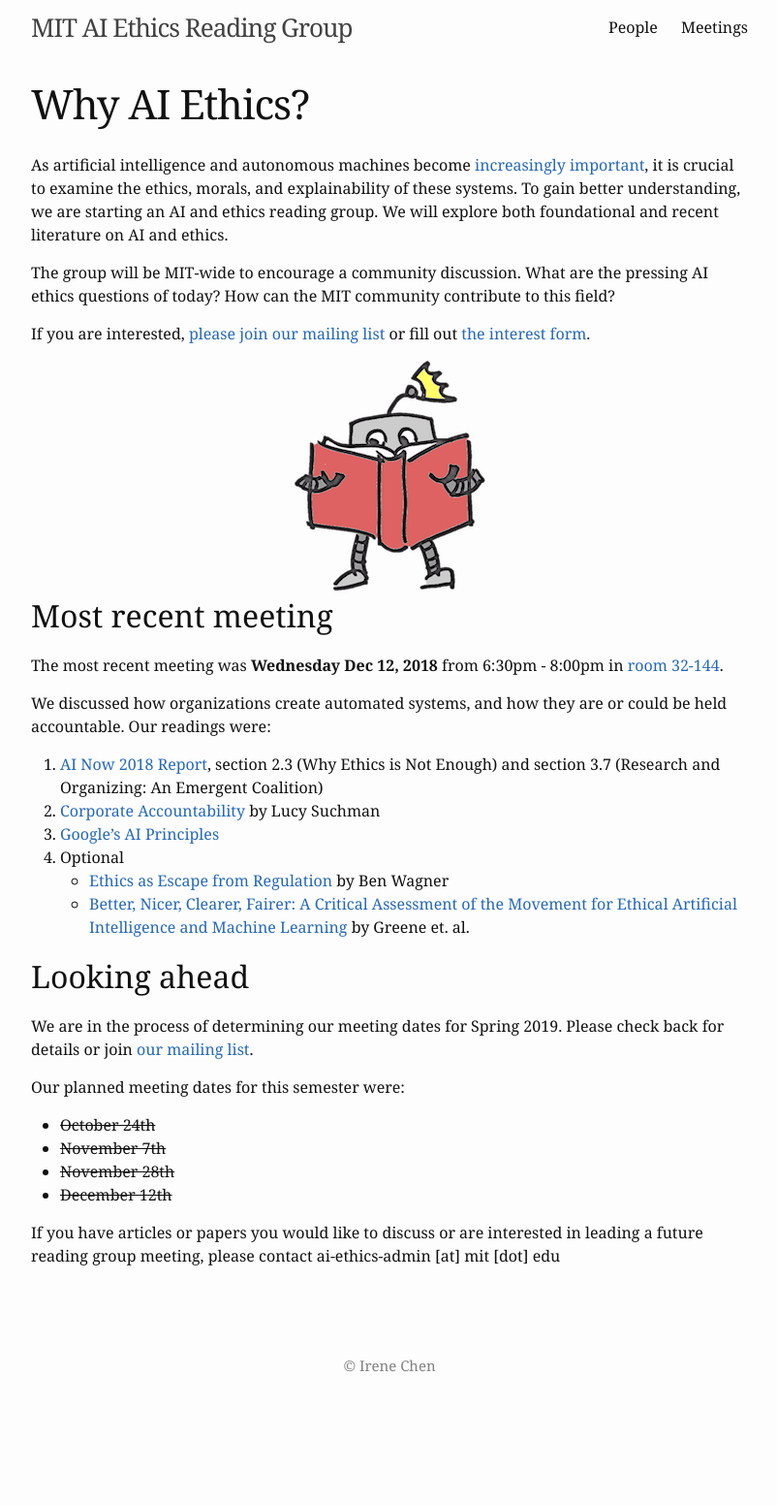
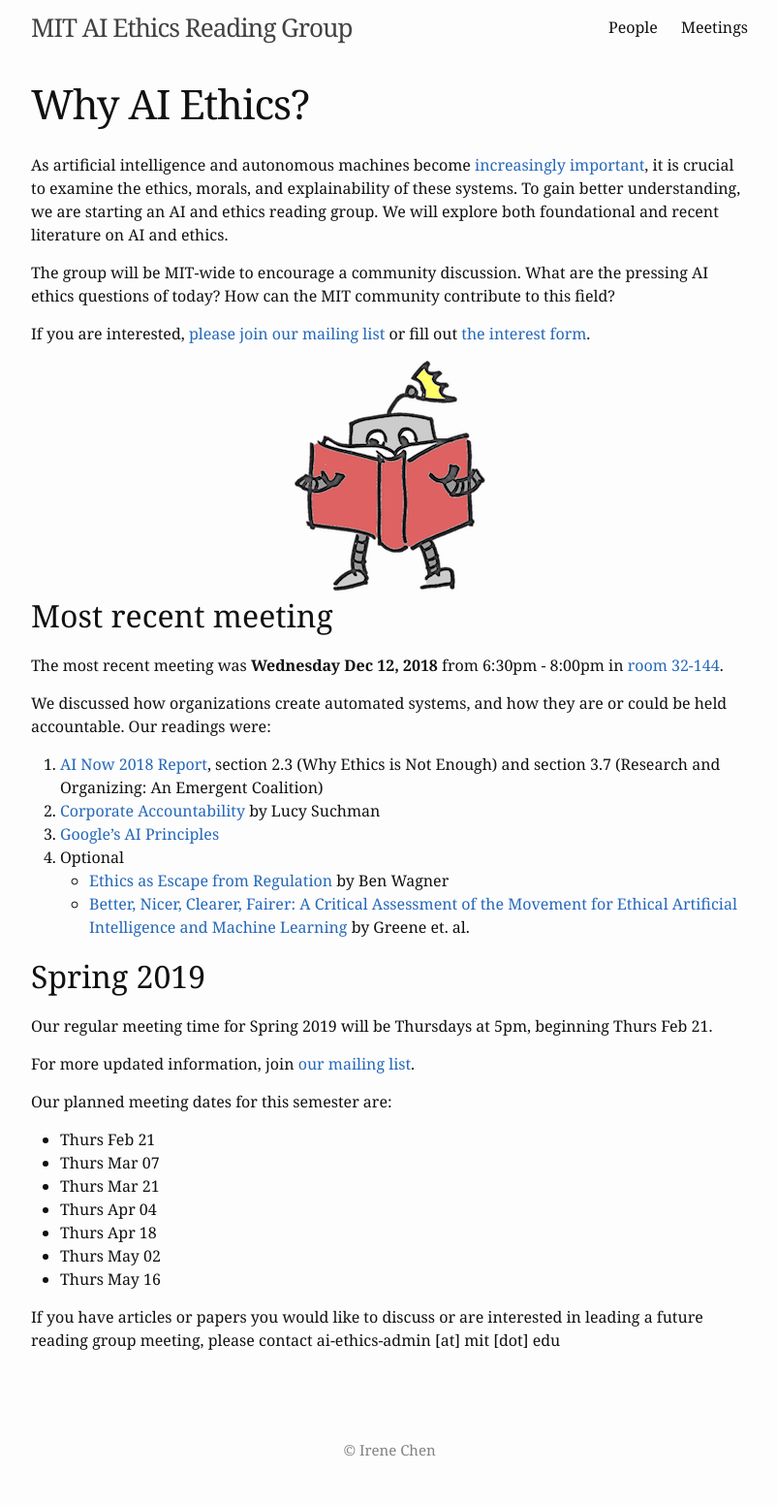
Before and after one commit to mitaiethics/mitaiethics.github.io, a Jekyll site: the page built from info.md, in a window 1280 px wide. Shown: the whole page at 97% size, without its empty margins (238-1040 px from the left). Built offline with Jekyll 4.4.1, drawn with Linux system fonts in a browser that asks for light colours; before the commit the page ends 1465 px from its top, so only the background shows below that.

Commit message:
Update spring 2019 meeting times

```diff
--- a/info.md
+++ b/info.md
@@ -29,14 +29,19 @@ We discussed how organizations create automated systems, and how they are or cou
    - [Better, Nicer, Clearer, Fairer: A Critical Assessment of the Movement for Ethical Artificial Intelligence and Machine Learning](http://dmgreene.net/wp-content/uploads/2018/09/Greene-Hoffman-Stark-Better-Nicer-Clearer-Fairer-HICSS-Final-Submission.pdf) by Greene et. al.
 
 
-## Looking ahead
+## Spring 2019
 
-We are in the process of determining our meeting dates for Spring 2019. Please check back for details or join [our mailing list](https://groups.mit.edu/webmoira/list/ai-ethics).
+Our regular meeting time for Spring 2019 will be Thursdays at 5pm, beginning Thurs Feb 21.
 
-Our planned meeting dates for this semester were:
- - ~~October 24th~~
- - ~~November 7th~~
- - ~~November 28th~~
- - ~~December 12th~~
+For more updated information, join [our mailing list](https://groups.mit.edu/webmoira/list/ai-ethics).
+
+Our planned meeting dates for this semester are:
+ - Thurs Feb 21
+ - Thurs Mar 07
+ - Thurs Mar 21
+ - Thurs Apr 04
+ - Thurs Apr 18
+ - Thurs May 02
+ - Thurs May 16
 
 If you have articles or papers you would like to discuss or are interested in leading a future reading group meeting, please contact ai-ethics-admin [at] mit [dot] edu
```
